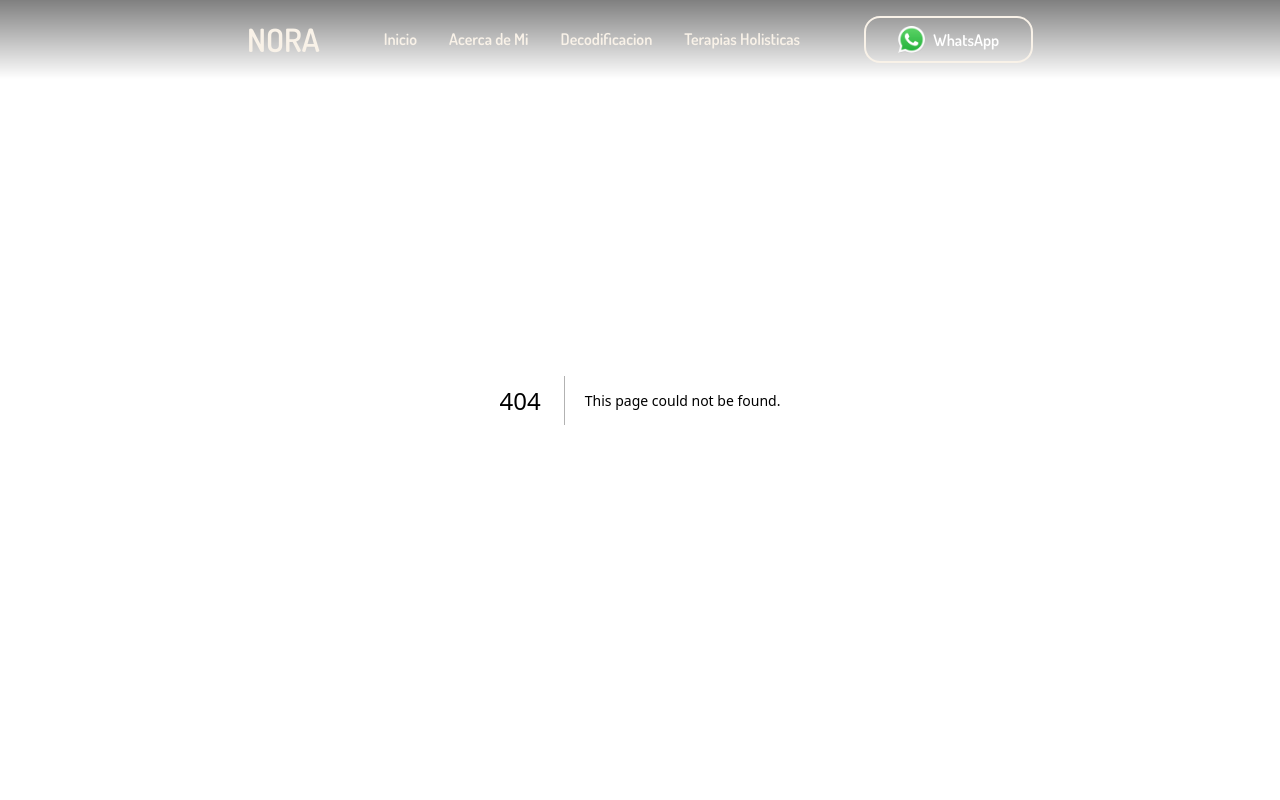
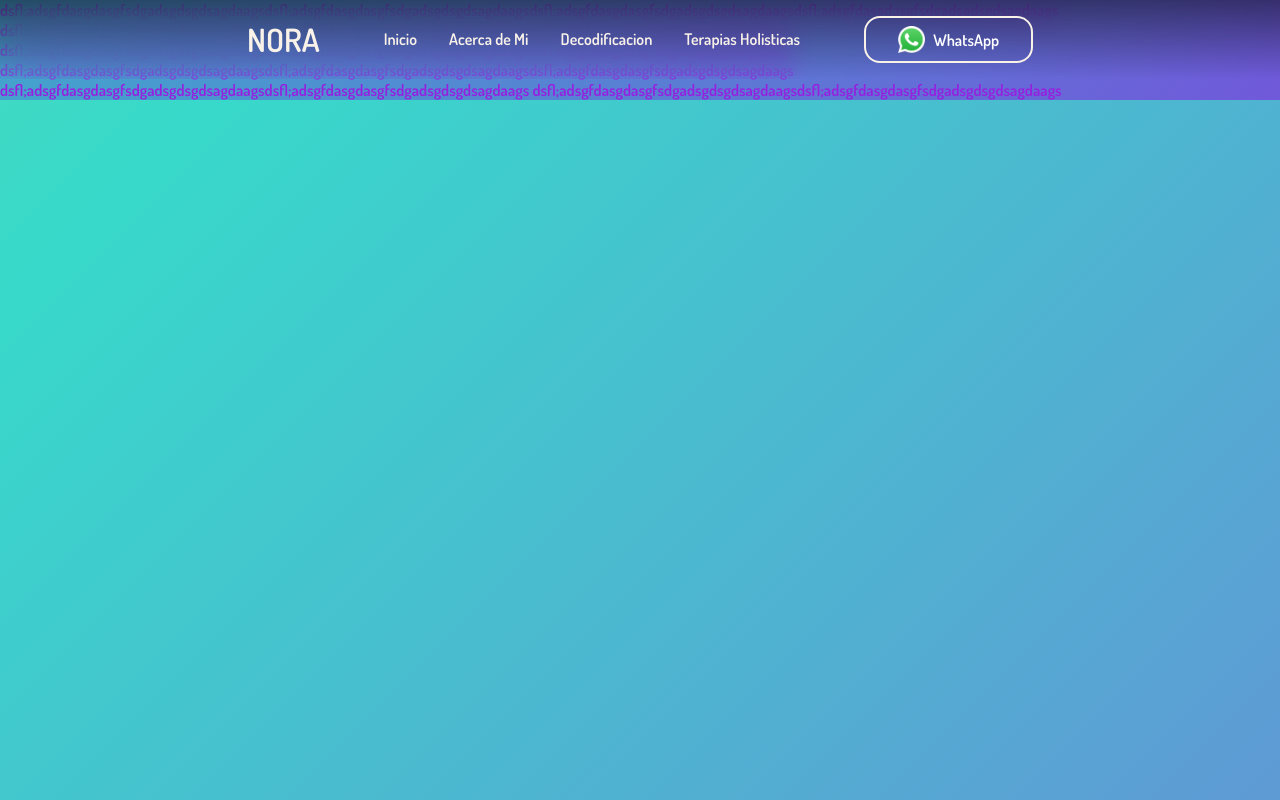
Before and after one commit to LeandroOnline/nora, a Next.js app: page /agreement in a window 1280 px wide. Before the commit this address had no page. Built offline with nearby package versions, Linux system fonts and the light colour scheme.

Commit message:
feat: add / at links and just start the agreement page

```diff
--- a/app/Components/Header.jsx
+++ b/app/Components/Header.jsx
@@ -1,6 +1,7 @@
 import Image from "next/image";
 import style from "./Header.module.css";
 import "../globals.css";
+import Link from "next/link";
 
 const Header = () => {
   return (
@@ -27,8 +28,8 @@ const Header = () => {
             Te acompaño en tu camino de descubrimiento, sanación y consciencia.
           </h2>
           <div className="buttons">
-            <button className="buttonSecondary">Terapias Holisticas</button>
-            <button className="primaryBtn">Decodificacion</button>
+            <Link href='#therapy' className="buttonSecondary">Terapias Holisticas</Link>
+            <Link href='#decode' className="primaryBtn">Decodificacion</Link>
           </div>
         </div>
       </div>
--- a/app/Components/Navbar.jsx
+++ b/app/Components/Navbar.jsx
@@ -10,13 +10,13 @@ const Navbar = () => {
         <Link href="/" className={style.link}>
           Inicio
         </Link>
-        <Link href="#about" className={style.link}>
+        <Link href="/#about" className={style.link}>
           Acerca de Mi
         </Link>
-        <Link href="#decode" className={style.link}>
+        <Link href="/#decode" className={style.link}>
           Decodificacion
         </Link>
-        <Link href="#therapy" className={style.link}>
+        <Link href="/#therapy" className={style.link}>
           Terapias Holisticas
         </Link>
       </section>
--- /dev/null
+++ b/app/agreement/layout.js
@@ -0,0 +1,12 @@
+export const metadata = {
+  title: "Agreement",
+  description: "Bio decode agreement",
+};
+
+export default function Agreement({ children }) {
+  return (
+    <div lang="en" className="Background">
+      {children}
+    </div>
+  );
+}
--- /dev/null
+++ b/app/agreement/page.js
@@ -0,0 +1,15 @@
+const Agreement = () => {
+  return (
+    <div>
+        <p>dsfl;adsgfdasgdasgfsdgadsgdsgdsagdaagsdsfl;adsgfdasgdasgfsdgadsgdsgdsagdaagsdsfl;adsgfdasgdasgfsdgadsgdsgdsagdaagsdsfl;adsgfdasgdasgfsdgadsgdsgdsagdaags
+        dsfl;adsgfdasgdasgfsdgadsgdsgdsagdaagsdsfl;adsgfdasgdasgfsdgadsgdsgdsagdaagsdsfl;adsgfdasgdasgfsdgadsgdsgdsagdaags
+        dsfl;adsgfdasgdasgfsdgadsgdsgdsagdaagsdsfl;adsgfdasgdasgfsdgadsgdsgdsagdaagsdsfl;adsgfdasgdasgfsdgadsgdsgdsagdaags
+        dsfl;adsgfdasgdasgfsdgadsgdsgdsagdaagsdsfl;adsgfdasgdasgfsdgadsgdsgdsagdaagsdsfl;adsgfdasgdasgfsdgadsgdsgdsagdaags
+        dsfl;adsgfdasgdasgfsdgadsgdsgdsagdaagsdsfl;adsgfdasgdasgfsdgadsgdsgdsagdaags
+        dsfl;adsgfdasgdasgfsdgadsgdsgdsagdaagsdsfl;adsgfdasgdasgfsdgadsgdsgdsagdaags
+
+        </p>
+    </div>
+  )
+}
+export default Agreement
--- a/app/page.js
+++ b/app/page.js
@@ -3,6 +3,7 @@ import Decode from "./Components/Decode";
 import Header from "./Components/Header";
 import Therapy from "./Components/Therapy";
 import style from "./page.module.css";
+// import { motion } from "framer-motion"
 
 export default function Home() {
   return (
--- a/package.json
+++ b/package.json
@@ -11,6 +11,7 @@
   "dependencies": {
     "eslint": "8.49.0",
     "eslint-config-next": "13.5.1",
+    "framer-motion": "^10.16.4",
     "next": "13.5.1",
     "react": "18.2.0",
     "react-dom": "18.2.0"
```
Also changed, not shown: 1 other file (tests, documents, lock files or other folders).
